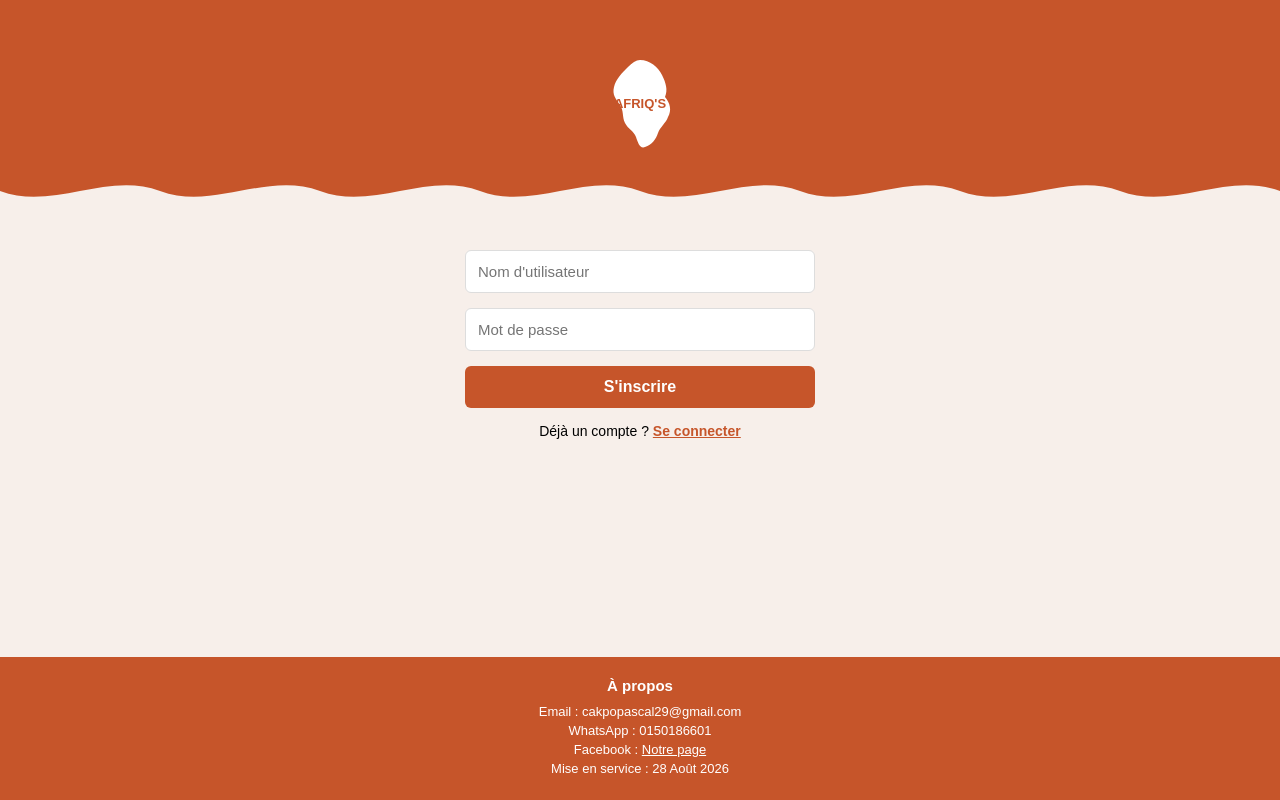
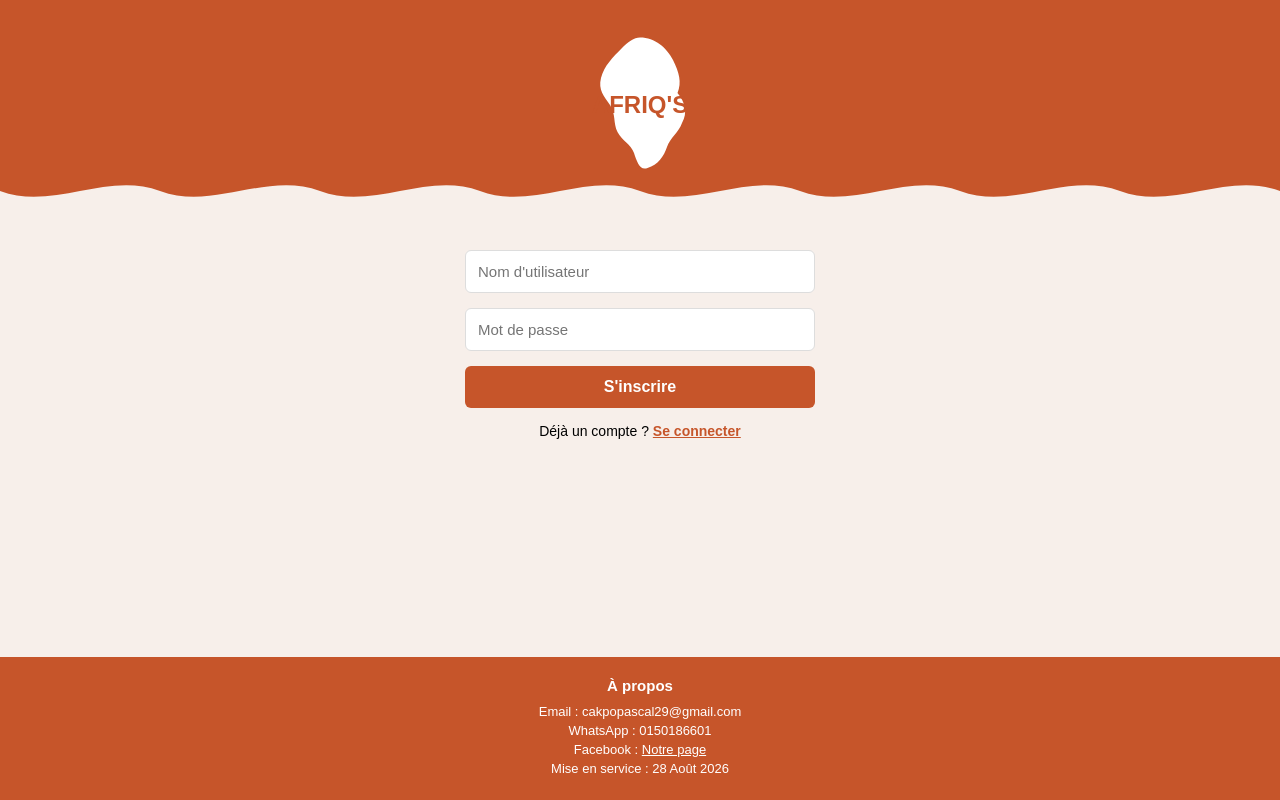
Before and after one commit to cakpopascal29-ship-it/Mon-appli-, a plain HTML site: page frontend/register.html in a window 1280 px wide. Drawn offline with Linux system fonts and the light colour scheme.

Commit message:
Update register.html

```diff
--- a/frontend/register.html
+++ b/frontend/register.html
@@ -10,7 +10,7 @@
 <header>
   <a href="#" onclick="allerAccueil(event)" style="display:block; text-decoration:none;">
     <div class="logo-circle">
-      <svg width="100" height="100" viewBox="0 0 100 100">
+      <svg width="150" height="150" viewBox="0 0 100 100">
         <path fill="#FFFFFF" d="M50 5
           C60 5 68 12 72 20
           C76 28 78 35 75 42
@@ -23,7 +23,7 @@
           C26 44 22 40 24 32
           C26 24 32 18 38 12
           C42 8 46 5 50 5 Z" />
-        <text x="50" y="53" text-anchor="middle" font-size="13" font-family="Arial, sans-serif" font-weight="bold" fill="#C6552A">AFRIQ'S</text>
+        <text x="50" y="55" text-anchor="middle" font-size="16" font-family="Arial, sans-serif" font-weight="bold" fill="#C6552A">AFRIQ'S</text>
       </svg>
     </div>
   </a>
```
